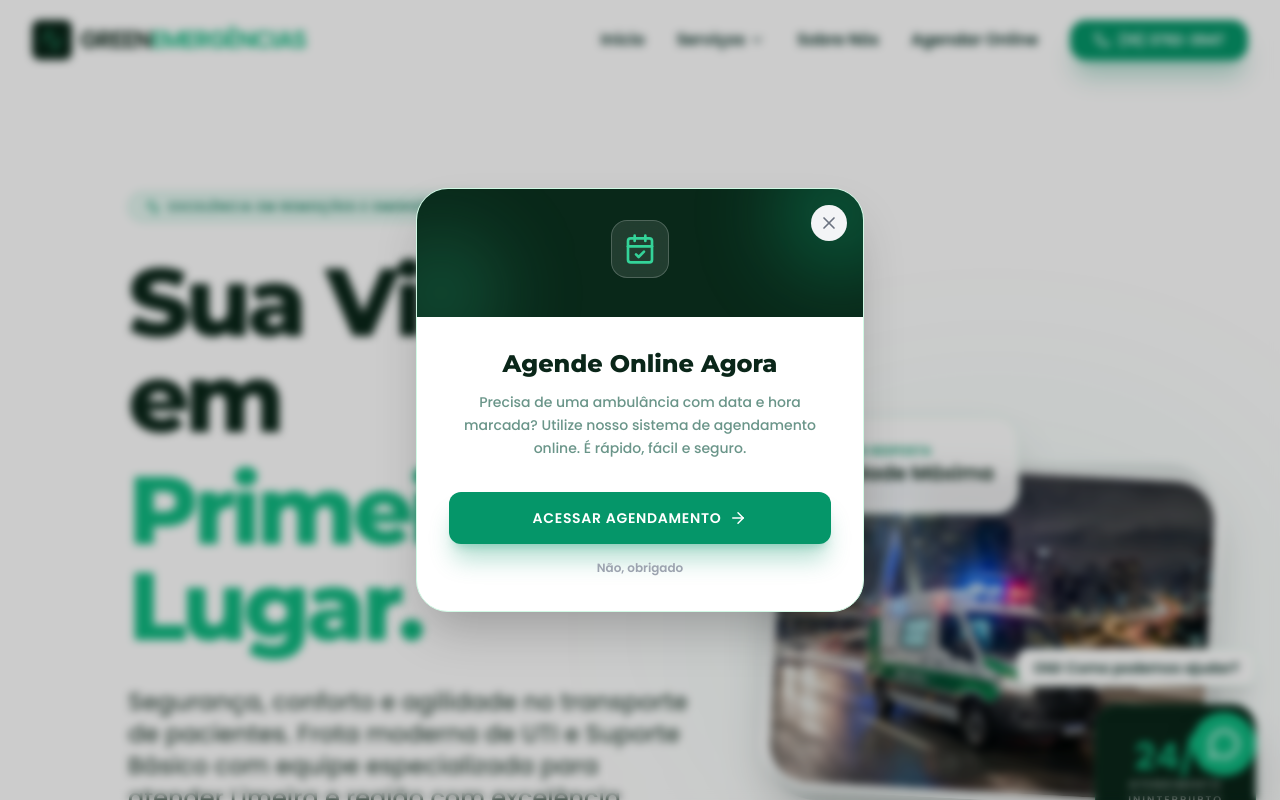
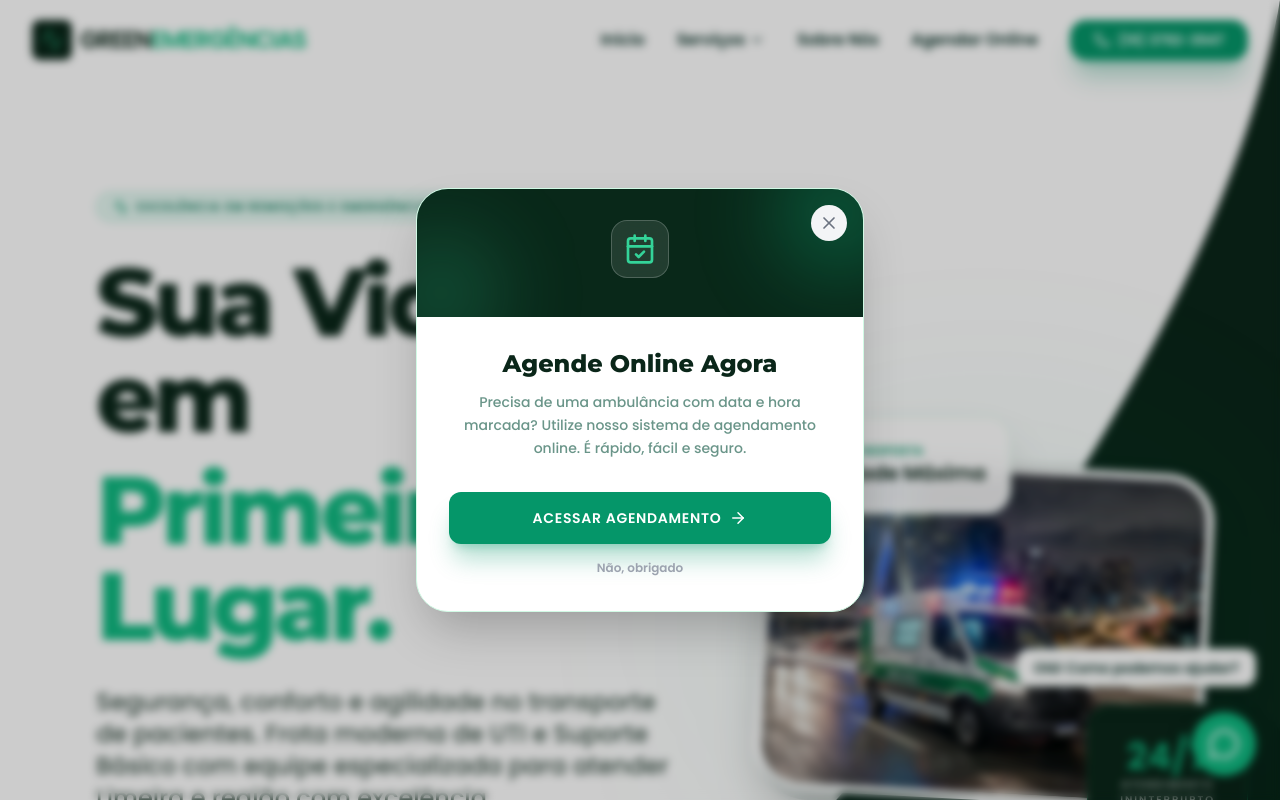
Before and after one commit to systemremocoes/sitegreen, a React (Vite) app: page / in a window 1280 px wide. Shown: the top 800 px of the page. Built offline with nearby package versions, Linux system fonts and the light colour scheme.

Commit message:
style: adjust hero curve and text layout for readability

```diff
--- a/components/Hero.tsx
+++ b/components/Hero.tsx
@@ -28,13 +28,13 @@ const Hero: React.FC<HeroProps> = ({ onNavigate }) => {
           xmlns="http://www.w3.org/2000/svg"
         >
           <path
-            d="M0,0 L100,0 L100,100 L0,100 Z"
+            d="M0,0 L100,0 C95,30 60,80 20,100 L0,100 Z"
             fill="white"
           />
         </svg>
       </div>
 
-      <div className="relative z-10 max-w-7xl mx-auto lg:ml-24 lg:mr-auto px-4 sm:px-6 lg:px-8 py-24 pt-32 lg:py-48 flex flex-col lg:flex-row items-center gap-12">
+      <div className="relative z-10 max-w-7xl mx-auto lg:ml-16 lg:mr-auto px-4 sm:px-6 lg:px-8 py-24 pt-32 lg:py-48 flex flex-col lg:flex-row items-center gap-12">
         <div className="w-full lg:w-1/2">
           <div className="inline-flex items-center space-x-2 bg-emerald-500/10 border border-emerald-500/30 text-emerald-700 px-4 py-1.5 rounded-full mb-8">
             <Activity size={16} className="text-emerald-600" />
@@ -75,7 +75,7 @@ const Hero: React.FC<HeroProps> = ({ onNavigate }) => {
           </div>
 
           {/* Seção de Status com 4 colunas incluindo Suporte Básico */}
-          <div className="grid grid-cols-2 gap-y-10 md:flex md:flex-row md:items-center md:gap-8 lg:gap-12">
+          <div className="grid grid-cols-2 gap-y-10 md:flex md:flex-row md:items-center md:gap-8 lg:gap-8">
             <div className="flex flex-col border-l-4 border-emerald-500 pl-4 whitespace-nowrap">
               <span className="text-3xl md:text-4xl font-black text-[#0a2619] tracking-tight">24h</span>
               <span className="text-xs md:text-sm uppercase font-bold text-emerald-600 tracking-wider">Atendimento Imediato</span>
@@ -86,11 +86,11 @@ const Hero: React.FC<HeroProps> = ({ onNavigate }) => {
             </div>
             <div className="flex flex-col border-l-4 border-emerald-500 pl-4 whitespace-nowrap">
               <span className="text-3xl md:text-4xl font-black text-[#0a2619] tracking-tight">BÁSICA</span>
-              <span className="text-xs md:text-sm uppercase font-bold text-emerald-600 tracking-wider">Remoção Segura</span>
+              <span className="text-xs md:text-sm uppercase font-bold text-emerald-500 tracking-wider">Remoção Segura</span>
             </div>
             <div className="flex flex-col border-l-4 border-emerald-500 pl-4 whitespace-nowrap">
-              <span className="text-3xl md:text-4xl font-black text-[#0a2619] tracking-tight">BASE</span>
-              <span className="text-xs md:text-sm uppercase font-bold text-emerald-600 tracking-wider">Própria em Limeira</span>
+              <span className="text-3xl md:text-4xl font-black text-white tracking-tight">BASE</span>
+              <span className="text-xs md:text-sm uppercase font-bold text-emerald-200 tracking-wider">Própria em Limeira</span>
             </div>
           </div>
         </div>
```
